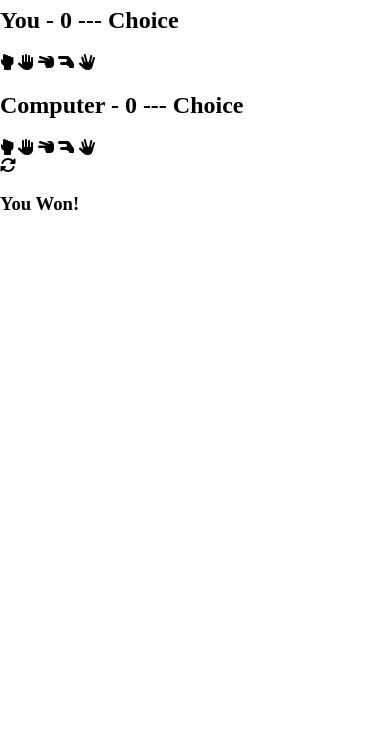
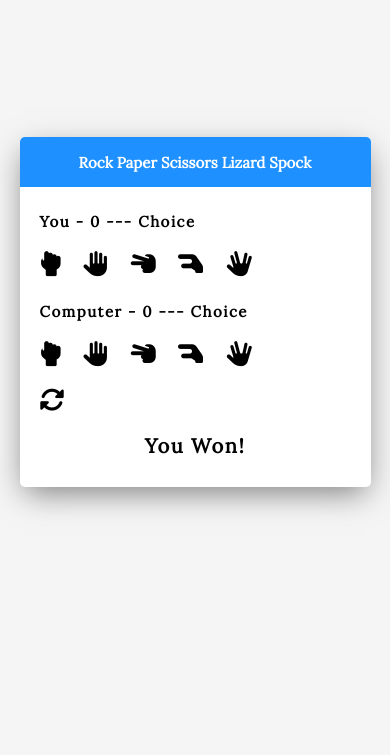
Before and after one commit to shahishiv99/Spock-and-Rock-Game, a plain HTML site: page index.html in a window 390 px wide. Shown: the part 110-865 px from the top of the page. After the commit the page ends 844 px from the top, so only its background shows below. Drawn offline with Linux system fonts and the light colour scheme.

Commit message:
Add html

```diff
--- a/style.css
+++ b/style.css
@@ -1,3 +1,4 @@
+@import url("https://fonts.googleapis.com/css2?family=Lora&display=swap");
 html {
   box-sizing: border-box;
 }
@@ -5,4 +6,157 @@ html {
 body {
   margin: 0;
   min-height: 100vh;
+  display: flex;
+  justify-content: center;
+  align-items: center;
+  font-family: "Lora", serif;
+  background-color: whitesmoke;
+  letter-spacing: 1.5px;
 }
+
+.game-container {
+  width: 550px;
+  height: 600px;
+  background-color: white;
+  border-radius: 5px;
+  box-shadow: 0 10px 30px -5px rgba(0, 0, 0, 0.5);
+}
+
+.header {
+  display: flex;
+  justify-content: center;
+  align-items: center;
+  width: 100%;
+  height: 100px;
+  background: dodgerblue;
+  border-top-left-radius: 5px;
+  border-top-right-radius: 5px;
+  color: white;
+  letter-spacing: 0;
+}
+
+h1 {
+  font-size: 30px;
+}
+
+h2 {
+  margin-bottom: 20px;
+}
+
+.player-container {
+  margin: 50px 0 50px 50px;
+}
+
+.fa-solid {
+  font-size: 50px;
+  margin-right: 40px;
+  user-select: none;
+}
+
+.reset-icon {
+  font-size: 30px;
+  cursor: pointer;
+  margin-left: 50px;
+}
+
+.result-container {
+  display: flex;
+  justify-content: center;
+  align-items: center;
+}
+
+.result-text {
+  font-size: 40px;
+  margin: unset;
+  margin-top: 20px;
+}
+
+@media only screen and (max-width: 550px) {
+  .game-container {
+    width: 90%;
+    height: 350px;
+  }
+  .header {
+    height: 50px;
+  }
+  h1 {
+    font-size: 15px;
+  }
+  h2 {
+    font-size: 15px;
+  }
+  .player-container {
+    margin: 25px 0 20px 20px;
+  }
+  .fa-solid {
+    font-size: 25px;
+    margin-right: 15px;
+  }
+  .reset-icon {
+    font-size: 25px;
+    margin-left: 20px;
+  }
+  .result-text {
+    font-size: 20px;
+    margin-top: 20px;
+  }
+}
+@media only screen and (max-width: 280px) {
+  .game-container {
+    height: 250px;
+  }
+  .header {
+    height: 30px;
+  }
+  h1 {
+    font-size: 10px;
+  }
+  h2 {
+    font-size: 10px;
+  }
+  .player-container {
+    margin: 20px 0 10px 10px;
+  }
+  .fa-solid {
+    font-size: 15px;
+    margin-right: 5px;
+  }
+  .reset-icon {
+    font-size: 15px;
+  }
+  .result-text {
+    font-size: 15px;
+    font-weight: bold;
+    margin-top: 10px;
+  }
+}
+
+@media only screen and (max-width: 180px) {
+  .game-container {
+    height: 170px;
+  }
+  .header {
+    height: 20px;
+  }
+  h1 {
+    font-size: 7px;
+  }
+  h2 {
+    font-size: 7px;
+    margin-bottom: 5px;
+  }
+  .player-container {
+    margin: 10px 0 5px 5px;
+  }
+  .fa-solid {
+    font-size: 10px;
+  }
+  .reset-icon {
+    font-size: 10px;
+    margin-left: 10px;
+  }
+  .result-text {
+    font-size: 8px;
+    margin-top: 8px;
+  }
+}
```
